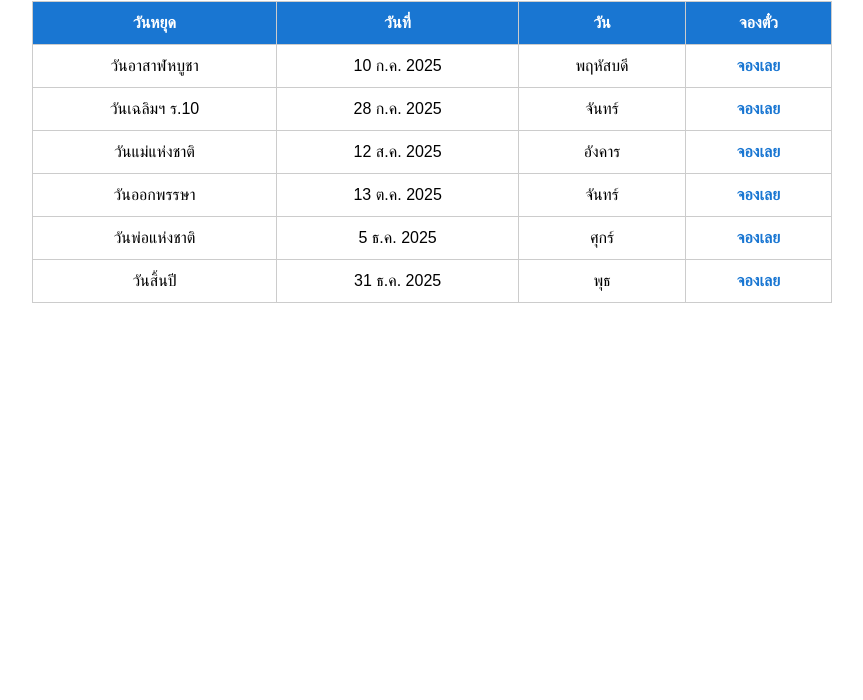
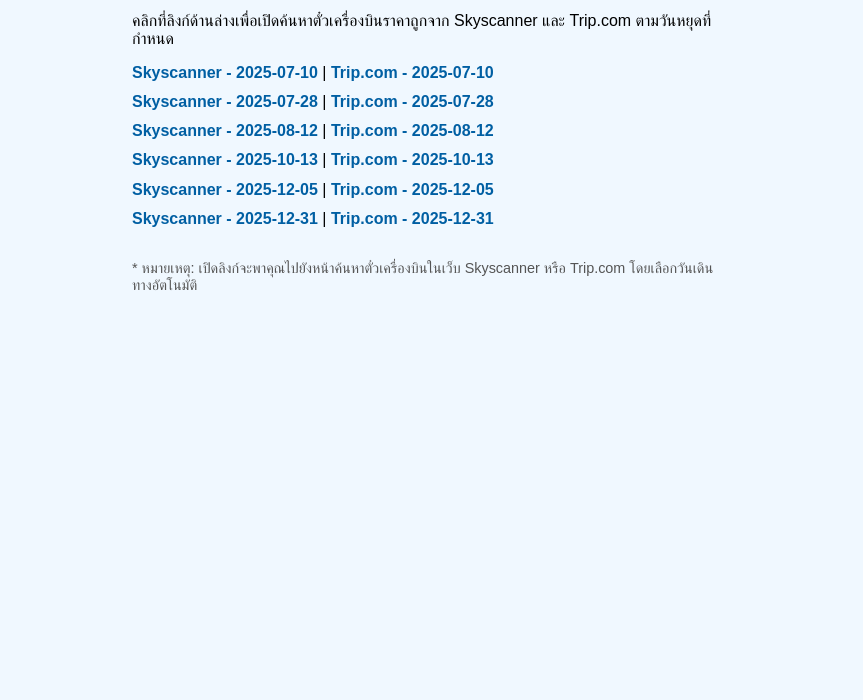
Before and after one commit to thepatdl/phuket-trip, a plain HTML site: page index.html in a window 1280 px wide. Shown: the part 100-800 px from the top of the page, without its empty margins (208-1071 px from the left). Drawn offline with Linux system fonts and the light colour scheme.

Commit message:
Update index.html

```diff
--- a/index.html
+++ b/index.html
@@ -2,89 +2,111 @@
 <html lang="th">
 <head>
 <meta charset="UTF-8" />
-  <meta name="viewport" content="width=device-width, initial-scale=1.0"/>
-  <title>ตารางวันหยุด + จองตั๋วภูเก็ต</title>
+<meta name="viewport" content="width=device-width, initial-scale=1" />
+<title>แพลนเที่ยวภูเก็ต - หาตั๋วเครื่องบินราคาถูก</title>
 <style>
   body {
-      font-family: sans-serif;
-      max-width: 800px;
-      margin: 40px auto;
-      padding: 0 16px;
+    font-family: Arial, sans-serif;
+    max-width: 600px;
+    margin: 1rem auto;
+    padding: 1rem;
+    background: #f0f8ff;
   }
   h1 {
-      text-align: center;
-      color: #1976d2;
+    color: #0077cc;
   }
-    table {
-      width: 100%;
-      border-collapse: collapse;
-      margin-top: 24px;
+  ul {
+    list-style: none;
+    padding-left: 0;
   }
-    th, td {
-      border: 1px solid #ccc;
-      padding: 12px;
-      text-align: center;
-    }
-    th {
-      background-color: #1976d2;
-      color: white;
+  li {
+    margin: 0.7rem 0;
   }
   a {
-      color: #1976d2;
+    color: #005fa3;
     text-decoration: none;
     font-weight: bold;
+  }
+  a:hover {
+    text-decoration: underline;
+  }
+  .note {
+    font-size: 0.9rem;
+    color: #555;
+    margin-top: 2rem;
   }
 </style>
 </head>
 <body>
-  <h1>ตารางวันหยุด 2025 + ลิงก์จองตั๋วภูเก็ต</h1>
-  <table>
-    <thead>
-      <tr>
-        <th>วันหยุด</th>
-        <th>วันที่</th>
-        <th>วัน</th>
-        <th>จองตั๋ว</th>
-      </tr>
-    </thead>
-    <tbody>
-      <tr>
-        <td>วันอาสาฬหบูชา</td>
-        <td>10 ก.ค. 2025</td>
-        <td>พฤหัสบดี</td>
-        <td><a href="https://www.trip.com/flights/bangkok-to-phuket/airfares-bkk-hkt/?depDate=2025-07-10" target="_blank">จองเลย</a></td>
-      </tr>
-      <tr>
-        <td>วันเฉลิมฯ ร.10</td>
-        <td>28 ก.ค. 2025</td>
-        <td>จันทร์</td>
-        <td><a href="https://www.trip.com/flights/bangkok-to-phuket/airfares-bkk-hkt/?depDate=2025-07-28" target="_blank">จองเลย</a></td>
-      </tr>
-      <tr>
-        <td>วันแม่แห่งชาติ</td>
-        <td>12 ส.ค. 2025</td>
-        <td>อังคาร</td>
-        <td><a href="https://www.trip.com/flights/bangkok-to-phuket/airfares-bkk-hkt/?depDate=2025-08-12" target="_blank">จองเลย</a></td>
-      </tr>
-      <tr>
-        <td>วันออกพรรษา</td>
-        <td>13 ต.ค. 2025</td>
-        <td>จันทร์</td>
-        <td><a href="https://www.trip.com/flights/bangkok-to-phuket/airfares-bkk-hkt/?depDate=2025-10-13" target="_blank">จองเลย</a></td>
-      </tr>
-      <tr>
-        <td>วันพ่อแห่งชาติ</td>
-        <td>5 ธ.ค. 2025</td>
-        <td>ศุกร์</td>
-        <td><a href="https://www.trip.com/flights/bangkok-to-phuket/airfares-bkk-hkt/?depDate=2025-12-05" target="_blank">จองเลย</a></td>
-      </tr>
-      <tr>
-        <td>วันสิ้นปี</td>
-        <td>31 ธ.ค. 2025</td>
-        <td>พุธ</td>
-        <td><a href="https://www.trip.com/flights/bangkok-to-phuket/airfares-bkk-hkt/?depDate=2025-12-31" target="_blank">จองเลย</a></td>
-      </tr>
-    </tbody>
-  </table>
+  <h1>แพลนเที่ยวภูเก็ต - หาตั๋วเครื่องบินราคาถูก</h1>
+  <p>คลิกที่ลิงก์ด้านล่างเพื่อเปิดค้นหาตั๋วเครื่องบินราคาถูกจาก Skyscanner และ Trip.com ตามวันหยุดที่กำหนด</p>
+
+  <ul id="flight-links"></ul>
+
+  <p class="note">
+    * หมายเหตุ: เปิดลิงก์จะพาคุณไปยังหน้าค้นหาตั๋วเครื่องบินในเว็บ Skyscanner หรือ Trip.com โดยเลือกวันเดินทางอัตโนมัติ
+  </p>
+
+<script>
+  // วันหยุดที่ต้องการ (ปี 2025)
+  const holidays = [
+    "2025-07-10",
+    "2025-07-28",
+    "2025-08-12",
+    "2025-10-13",
+    "2025-12-05",
+    "2025-12-31"
+  ];
+
+  // ฟังก์ชันแปลงวันเป็นรูปแบบที่ Skyscanner ใช้ (dd/mm/yyyy)
+  function formatDateSkyscanner(dateStr) {
+    const d = new Date(dateStr);
+    const day = String(d.getDate()).padStart(2, '0');
+    const month = String(d.getMonth() + 1).padStart(2, '0');
+    const year = d.getFullYear();
+    return `${day}/${month}/${year}`;
+  }
+
+  // ฟังก์ชันสร้างลิงก์ค้นหา Skyscanner
+  function createSkyscannerLink(date) {
+    // จาก BKK ไป HKT, เที่ยวเดียว
+    // ตัวอย่าง URL: https://www.skyscanner.co.th/transport/flights/bkk/hkt/250710/?adults=1&children=0&adultsv2=1&childrenv2=&infants=0&cabinclass=economy&rtn=0&preferdirects=false&outboundaltsenabled=false&inboundaltsenabled=false&ref=home
+    const dateFormatted = date.slice(2).replace(/-/g, '');
+    // ใช้แบบ 250710 (yyMMdd)
+    return `https://www.skyscanner.co.th/transport/flights/bkk/hkt/${dateFormatted}/?adults=1&cabinclass=economy&rtn=0`;
+  }
+
+  // ฟังก์ชันสร้างลิงก์ค้นหา Trip.com
+  function createTripcomLink(date) {
+    // Trip.com ตัวอย่าง
+    // https://th.trip.com/flights/search/bkk-hkt-2025-07-10/
+    return `https://th.trip.com/flights/search/bkk-hkt-${date}/`;
+  }
+
+  const ul = document.getElementById('flight-links');
+
+  holidays.forEach(date => {
+    const li = document.createElement('li');
+
+    // สร้างลิงก์ Skyscanner
+    const skyscannerLink = document.createElement('a');
+    skyscannerLink.href = createSkyscannerLink(date);
+    skyscannerLink.target = '_blank';
+    skyscannerLink.textContent = `Skyscanner - ${date}`;
+
+    // สร้างลิงก์ Trip.com
+    const tripcomLink = document.createElement('a');
+    tripcomLink.href = createTripcomLink(date);
+    tripcomLink.target = '_blank';
+    tripcomLink.textContent = `Trip.com - ${date}`;
+
+    // ใส่ลง li พร้อมเว้นวรรค
+    li.appendChild(skyscannerLink);
+    li.appendChild(document.createTextNode(' | '));
+    li.appendChild(tripcomLink);
+
+    ul.appendChild(li);
+  });
+</script>
 </body>
 </html>
```
Lines whose indentation alone changed are shown as unchanged.
